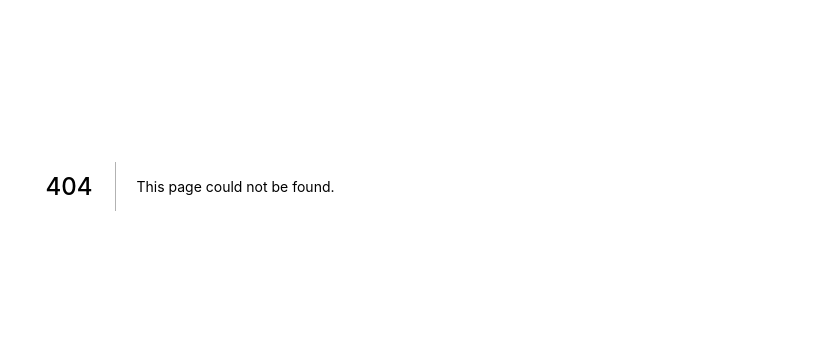
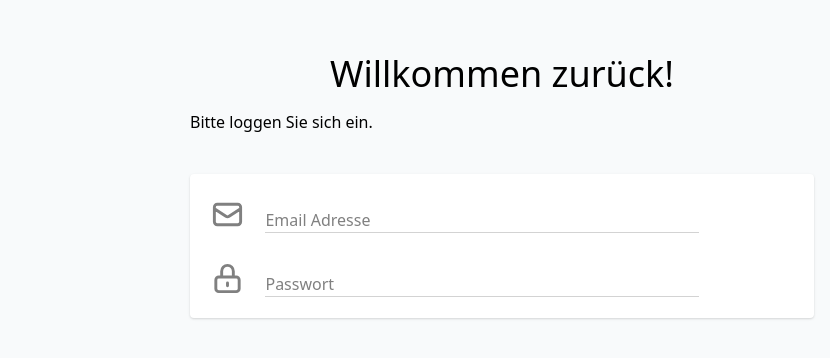
Before and after one commit to steffengeipel/timeo, a Next.js app: page /login in a window 1280 px wide. Before the commit this address had no page. Shown: the part 214-572 px from the top of the page, without its empty margins (450-1280 px from the left). Built offline with nearby package versions, Linux system fonts and the light colour scheme.

Commit message:
email + pw

```diff
--- /dev/null
+++ b/assets/SvgCheck.jsx
@@ -0,0 +1,19 @@
+const SvgCheck = ({ width = 30, color = 'black', fill = 'none' }) => {
+  return (
+    <svg
+      xmlns="http://www.w3.org/2000/svg"
+      fill={fill}
+      viewBox="0 0 20 20"
+      width={width}
+      stroke={color}
+    >
+      <path
+        fillRule="evenodd"
+        d="M6.267 3.455a3.066 3.066 0 001.745-.723 3.066 3.066 0 013.976 0 3.066 3.066 0 001.745.723 3.066 3.066 0 012.812 2.812c.051.643.304 1.254.723 1.745a3.066 3.066 0 010 3.976 3.066 3.066 0 00-.723 1.745 3.066 3.066 0 01-2.812 2.812 3.066 3.066 0 00-1.745.723 3.066 3.066 0 01-3.976 0 3.066 3.066 0 00-1.745-.723 3.066 3.066 0 01-2.812-2.812 3.066 3.066 0 00-.723-1.745 3.066 3.066 0 010-3.976 3.066 3.066 0 00.723-1.745 3.066 3.066 0 012.812-2.812zm7.44 5.252a1 1 0 00-1.414-1.414L9 10.586 7.707 9.293a1 1 0 00-1.414 1.414l2 2a1 1 0 001.414 0l4-4z"
+        clipRule="evenodd"
+      />
+    </svg>
+  );
+};
+
+export default SvgCheck;
--- /dev/null
+++ b/assets/SvgEMail.jsx
@@ -0,0 +1,23 @@
+const SvgEMail = ({ width = 30, color = 'black' }) => {
+  return (
+    <div>
+      <svg
+        xmlns="http://www.w3.org/2000/svg"
+        fill="none"
+        viewBox="0 0 24 24"
+        width={width}
+        stroke="currentColor"
+        stroke={color}
+      >
+        <path
+          strokeLinecap="round"
+          strokeLinejoin="round"
+          strokeWidth={2}
+          d="M3 8l7.89 5.26a2 2 0 002.22 0L21 8M5 19h14a2 2 0 002-2V7a2 2 0 00-2-2H5a2 2 0 00-2 2v10a2 2 0 002 2z"
+        />
+      </svg>
+    </div>
+  );
+};
+
+export default SvgEMail;
--- /dev/null
+++ b/assets/SvgLock.jsx
@@ -0,0 +1,21 @@
+const SvgEMail = ({ width = 30, color = 'black' }) => {
+  return (
+    <svg
+      xmlns="http://www.w3.org/2000/svg"
+      fill="none"
+      viewBox="0 0 24 24"
+      width={width}
+      stroke="currentColor"
+      stroke={color}
+    >
+      <path
+        strokeLinecap="round"
+        strokeLinejoin="round"
+        strokeWidth={2}
+        d="M12 15v2m-6 4h12a2 2 0 002-2v-6a2 2 0 00-2-2H6a2 2 0 00-2 2v6a2 2 0 002 2zm10-10V7a4 4 0 00-8 0v4h8z"
+      />
+    </svg>
+  );
+};
+
+export default SvgEMail;
--- /dev/null
+++ b/components/inputs/emailInput.tsx
@@ -0,0 +1,37 @@
+import React, { useState } from 'react';
+import SvgEmail from '../../assets/SvgEMail';
+import SvgCheck from '../../assets/SvgCheck';
+import Labelinput from './labelinput';
+
+const emailRegex = /^(([^<>()[\]\\.,;:\s@"]+(\.[^<>()[\]\\.,;:\s@"]+)*)|(".+"))@((\[[0-9]{1,3}\.[0-9]{1,3}\.[0-9]{1,3}\.[0-9]{1,3}\])|(([a-zA-Z\-0-9]+\.)+[a-zA-Z]{2,}))$/;
+
+const EmailInput = () => {
+  const [valid, setValid] = useState(false);
+
+  const onChangeEmail = (event) => {
+    var email = event.target.value;
+    setValid(emailRegex.test(email));
+  };
+
+  return (
+    <div className="flex items-center h-full">
+      <div className="w-16 mr-2">
+        <SvgEmail width={35} color="grey" />
+      </div>
+      <div className="w-full">
+        <Labelinput
+          type="email"
+          placeholder="Email Adresse"
+          change={onChangeEmail}
+        />
+      </div>
+      <div className="w-16 ml-12">
+        {valid && <SvgCheck width={25} color="green" fill="green" />}
+      </div>
+    </div>
+  );
+};
+
+export default EmailInput;
+// https://dribbble.com/shots/5035570-Login-page
+// https://heroicons.com/
--- /dev/null
+++ b/components/inputs/labelinput.tsx
@@ -0,0 +1,73 @@
+import React from 'react';
+
+const Labelinput = ({ type = 'text', placeholder = '', change = null }) => {
+  return (
+    <>
+      <div className="label-float">
+        <input
+          type={type}
+          placeholder=" "
+          className="w-full"
+          onChange={change}
+        />
+        <label>{placeholder}</label>
+      </div>
+      <style jsx>{`
+        .label-float {
+          position: relative;
+          padding-top: 13px;
+        }
+
+        .label-float input {
+          border: 0;
+          border-bottom: 1px solid lightgrey;
+          outline: none;
+          font-size: 16px;
+          transition: all 0.3s ease-out;
+          -webkit-transition: all 0.3s ease-out;
+          -moz-transition: all 0.3s ease-out;
+          -webkit-appearance: none;
+          border-radius: 0;
+        }
+
+        .label-float input:focus {
+          border-bottom: 1px solid #3951b5;
+        }
+
+        .label-float input::placeholder {
+          color: transparent;
+        }
+
+        .label-float label {
+          color: grey;
+          pointer-events: none;
+          position: absolute;
+          top: 0;
+          left: 0;
+          margin-top: 13px;
+          transition: all 0.3s ease-out;
+          -webkit-transition: all 0.3s ease-out;
+          -moz-transition: all 0.3s ease-out;
+        }
+
+        .label-float input:required:invalid + label {
+          color: red;
+        }
+        .label-float input:focus:required:invalid {
+          border-bottom: 1px solid red;
+        }
+        .label-float input:required:invalid + label:before {
+          content: '*';
+        }
+        .label-float input:focus + label,
+        .label-float input:not(:placeholder-shown) + label {
+          font-size: 11px;
+          margin-top: 0;
+          color: #3951b5;
+        }
+      `}</style>
+    </>
+  );
+};
+
+export default Labelinput;
--- /dev/null
+++ b/components/inputs/passwordinput.tsx
@@ -0,0 +1,43 @@
+import { NextPage } from 'next';
+import React, { useState } from 'react';
+import SvgCheck from '../../assets/SvgCheck';
+import SvgLock from '../../assets/SvgLock';
+import Labelinput from './labelinput';
+
+const pwRegex = /^(?=.*?[A-Z])(?=.*?[a-z])(?=.*?[0-9])(?=.*?[#?!@$%^&*-]).{8,}$/;
+// At least one upper case English letter, (?=.*?[A-Z])
+// At least one lower case English letter, (?=.*?[a-z])
+// At least one digit, (?=.*?[0-9])
+// At least one special character, (?=.*?[#?!@$%^&*-])
+// Minimum eight in length .{8,} (with the anchors)
+
+const EmailInput: NextPage = () => {
+  const [valid, setValid] = useState(false);
+
+  const onChangePassword = (event) => {
+    var password = event.target.value;
+    setValid(pwRegex.test(password));
+  };
+
+  return (
+    <>
+      <div className="flex items-center h-full">
+        <div className="w-16 mr-2">
+          <SvgLock width={35} color={'grey'} />
+        </div>
+        <div className="w-full">
+          <Labelinput
+            type="password"
+            placeholder="Passwort"
+            change={onChangePassword}
+          />
+        </div>
+        <div className="w-16 ml-12">
+          {valid && <SvgCheck width={25} color="green" fill="green" />}
+        </div>
+      </div>
+    </>
+  );
+};
+
+export default EmailInput;
--- a/package.json
+++ b/package.json
@@ -17,8 +17,8 @@
     "@svgr/webpack": "^5.5.0",
     "@types/node": "^14.14.14",
     "@types/react": "^17.0.0",
-    "@typescript-eslint/eslint-plugin": "^4.11.0",
-    "@typescript-eslint/parser": "^4.11.0",
+    "@typescript-eslint/eslint-plugin": "4.0.1",
+    "@typescript-eslint/parser": "4.0.1",
     "autoprefixer": "10.0.2",
     "eslint": "^7.16.0",
     "eslint-config-airbnb": "^18.2.1",
--- a/pages/index.tsx
+++ b/pages/index.tsx
@@ -1,12 +1,17 @@
-import SvgLogo from '../assets/SvgLogo'
+import React from 'react';
+import { NextPage } from 'next';
 
-export default function IndexPage() {
+const IndexPage: NextPage = () => {
   return (
-    <div className='h-screen'>
+    <div className="h-screen">
       <div>
-        <div className='w-3/4' />
-        <div className='w-1/4' />
+        <div className="w-3/4">
+          <span>Hey</span>
+        </div>
+        <div className="w-1/4"></div>
       </div>
     </div>
-  )
-}
+  );
+};
+
+export default IndexPage;
--- /dev/null
+++ b/pages/login.tsx
@@ -0,0 +1,28 @@
+import { NextPage } from 'next';
+import React, { useState, useEffect } from 'react';
+import EmailInput from '../components/inputs/emailInput';
+import PasswordInput from '../components/inputs/passwordinput';
+
+const Login: NextPage = () => {
+  return (
+    <div className="h-screen flex items-center p-4">
+      {/* Picture */}
+      <div className="place-self-center w-1/2"></div>
+      {/* Login */}
+      <div className="w-1/2">
+        <h1 className="h1 place-self-center mb-4">Willkommen zurück!</h1>
+        <span>Bitte loggen Sie sich ein.</span>
+        <div className="p-2 mt-10 bg-white shadow rounded">
+          <div className="h-16 p-3">
+            <EmailInput />
+          </div>
+          <div className="h-16 p-3">
+            <PasswordInput />
+          </div>
+        </div>
+      </div>
+    </div>
+  );
+};
+
+export default Login;
--- a/styles/index.css
+++ b/styles/index.css
@@ -1,22 +1,27 @@
 @tailwind base;
+@layer base {
+  h1 {
+    @apply text-4xl;
+  }
+  h2 {
+    @apply text-2xl;
+  }
+  h3 {
+    @apply text-xl;
+  }
+}
 
+body {
+  background-color: #f8fafb;
+}
 /* Write your own custom base styles here */
 
 /* Start purging... */
 @tailwind components;
 /* Stop purging. */
 
-html,
-body {
-  @apply bg-gray-50 dark:bg-gray-900;
-}
+/* Start purging... */
 
-/* Write your own custom component styles here */
-.btn-blue {
-  @apply px-4 py-2 font-bold text-white bg-blue-500 rounded;
-}
-
-/* Start purging... */
 @tailwind utilities;
 /* Stop purging. */
 
```
Also changed, not shown: pages/_app.tsx (+4 -4 lines), .eslintrc.js, 1 other file (tests, documents, lock files or other folders).
